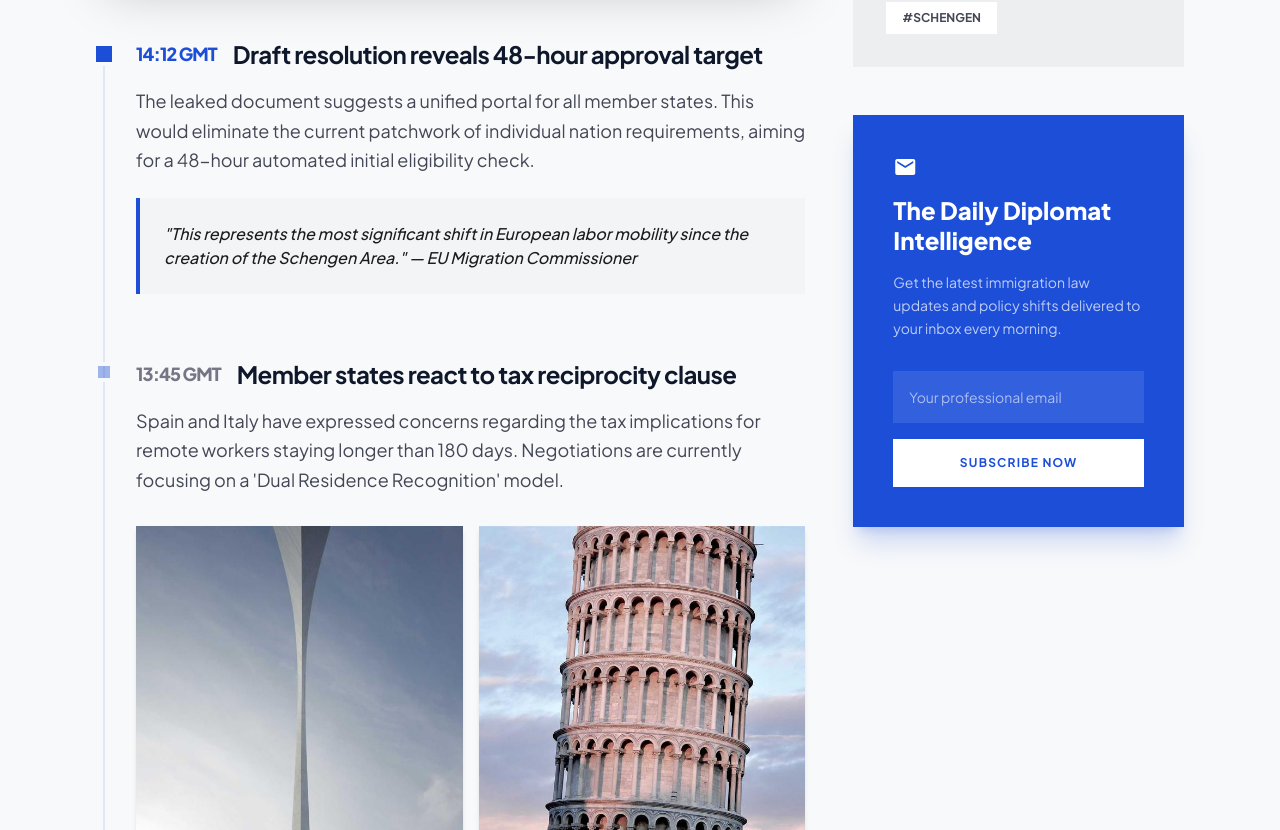
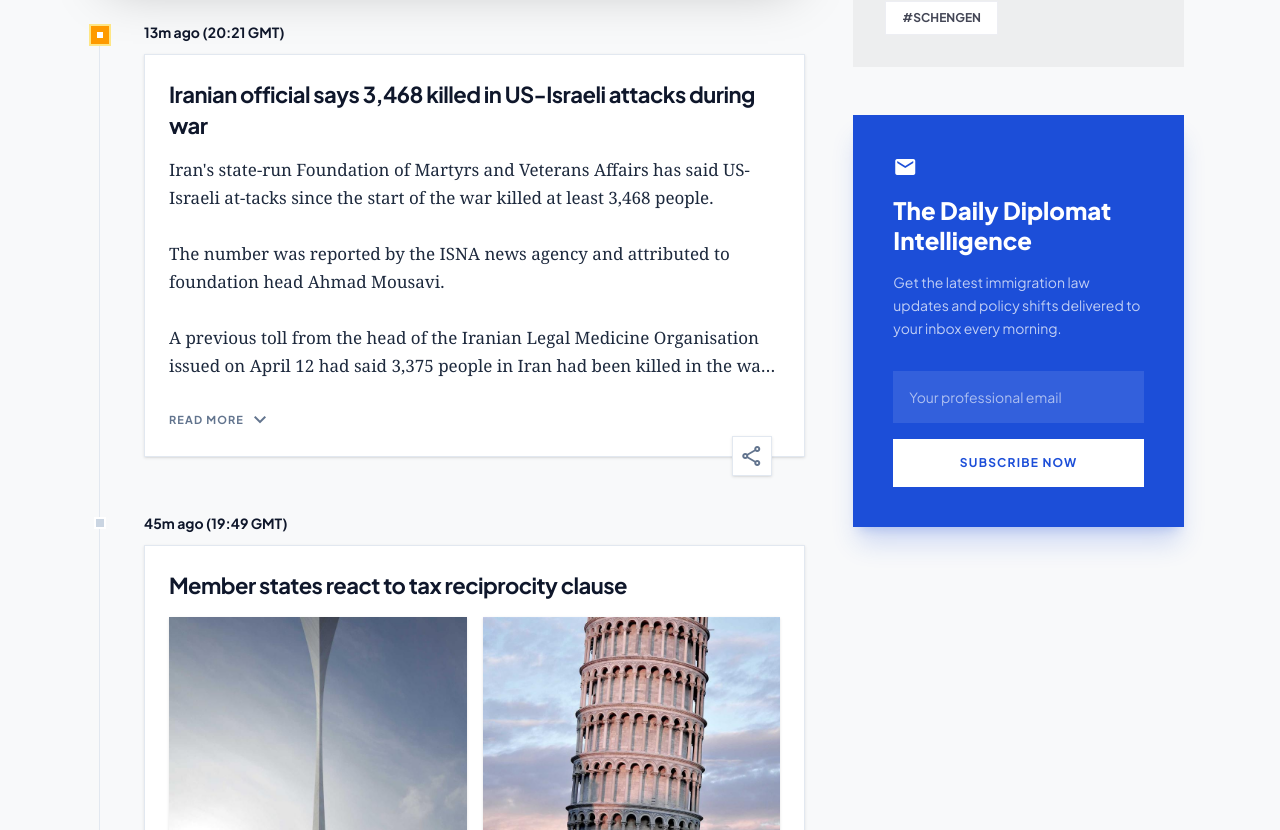
Before and after one commit to infaterasolutions-design/immi24, a Next.js app: page /live-updates in a window 1280 px wide. Shown: the part 850-1680 px from the top of the page. Built offline with nearby package versions, Linux system fonts and the light colour scheme.

Commit message:
feat: redesign live updates cards with read-more toggle and share icons

```diff
--- a/src/app/live-updates/page.js
+++ b/src/app/live-updates/page.js
@@ -6,22 +6,21 @@ import { useState } from "react";
 const INITIAL_UPDATES = [
   {
     id: 1,
-    time: "14:12 GMT",
-    title: "Draft resolution reveals 48-hour approval target",
-    content: "The leaked document suggests a unified portal for all member states. This would eliminate the current patchwork of individual nation requirements, aiming for a 48-hour automated initial eligibility check.",
-    quote: "\"This represents the most significant shift in European labor mobility since the creation of the Schengen Area.\" — EU Migration Commissioner",
+    time: "13m ago (20:21 GMT)",
+    title: "Iranian official says 3,468 killed in US-Israeli attacks during war",
+    content: "Iran's state-run Foundation of Martyrs and Veterans Affairs has said US-Israeli at-tacks since the start of the war killed at least 3,468 people.\n\nThe number was reported by the ISNA news agency and attributed to foundation head Ahmad Mousavi.\n\nA previous toll from the head of the Iranian Legal Medicine Organisation issued on April 12 had said 3,375 people in Iran had been killed in the war.\n\nThis marks a significant escalation in the reported figures, reflecting the ongoing intensity of the conflict. Observers note that these figures have not been independently verified, as international organizations face severe access restrictions in the affected zones.\n\nThe international community continues to call for immediate de-escalation and the opening of humanitarian corridors to provide essential aid to civilian populations caught in the crossfire. Diplomatic efforts in Geneva are currently stalled, with both sides refusing to participate in direct negotiations without preconditions. More details will be shared as the situation develops over the next 24 hours.",
     isFirst: true,
   },
   {
     id: 2,
-    time: "13:45 GMT",
+    time: "45m ago (19:49 GMT)",
     title: "Member states react to tax reciprocity clause",
-    content: "Spain and Italy have expressed concerns regarding the tax implications for remote workers staying longer than 180 days. Negotiations are currently focusing on a 'Dual Residence Recognition' model.",
+    content: "Spain and Italy have expressed concerns regarding the tax implications for remote workers staying longer than 180 days. Negotiations are currently focusing on a 'Dual Residence Recognition' model.\n\nSeveral finance ministers argued that the current framework would disproportionately benefit northern states while draining tax revenues from southern tourist hubs. They propose a mandatory revenue-sharing mechanism if a digital nomad resides in multiple countries during a single fiscal year.",
     images: ["/images/2.jpg", "/images/3.jpg"],
   },
   {
     id: 3,
-    time: "13:10 GMT",
+    time: "2h ago (18:10 GMT)",
     title: "Tech Hubs in Berlin and Lisbon support the move",
     content: "Major European technology associations have released a joint statement welcoming the streamlined digital nomad visa, citing a projected 15% boost in local innovation ecosystems.",
   }
@@ -42,6 +41,76 @@ const MORE_UPDATES = [
     images: ["/images/4.jpg"],
   }
 ];
+
+const LiveUpdateCard = ({ update }) => {
+  const [isExpanded, setIsExpanded] = useState(false);
+
+  return (
+    <article className="relative pl-8 md:pl-12 group mb-10 md:mb-14">
+      {/* Timeline dots */}
+      {update.isFirst ? (
+        <div className="absolute left-[-5px] top-1 w-[18px] h-[18px] bg-amber-500 rounded-full ring-2 ring-amber-200 z-10 flex items-center justify-center">
+            <div className="w-1.5 h-1.5 bg-white rounded-full"></div>
+        </div>
+      ) : (
+        <div className="absolute left-[0px] top-1.5 w-2 h-2 bg-slate-300 rounded-full ring-2 ring-white z-10"></div>
+      )}
+
+      <div className="flex flex-col relative">
+        <header className="flex items-center gap-2 mb-3">
+          <span className="font-bold text-sm text-slate-900">{update.time}</span>
+        </header>
+
+        {/* Card with border and shadow */}
+        <div className="bg-white border border-slate-200 rounded-xl p-5 md:p-6 shadow-sm relative">
+          <h3 className="text-xl md:text-[22px] font-bold font-headline tracking-tight text-slate-900 mb-4 leading-snug">
+            {update.title}
+          </h3>
+
+          {/* Images sit above description */}
+          {update.images && update.images.length > 0 && (
+            <div className={`grid ${update.images.length > 1 ? 'grid-cols-2' : 'grid-cols-1'} gap-3 md:gap-4 mb-4`}>
+              {update.images.map((imgSrc, idx) => (
+                <img key={idx} className="w-full object-cover rounded-xl shadow-sm max-h-[400px]" src={imgSrc} alt={`Update Image ${idx + 1}`} />
+              ))}
+            </div>
+          )}
+
+          <div className="relative">
+            {/* Clamped description content */}
+            <div className={`text-[17px] leading-[1.65] font-serif text-slate-800 whitespace-pre-wrap transition-all duration-300 ${!isExpanded ? 'line-clamp-8' : ''}`}>
+               {update.content}
+            </div>
+
+            {update.quote && (
+              <div className={`bg-slate-50 border-l-4 border-slate-300 p-4 md:p-5 mt-4 italic text-sm md:text-base text-slate-700 font-medium rounded-r-xl ${!isExpanded ? 'hidden' : 'block'}`}>
+                {update.quote}
+              </div>
+            )}
+
+            {/* Display "Read More" universally if content is sufficiently long */}
+            {(update.content.length > 200) && (
+              <div className="mt-4 pt-3">
+                 <button
+                   onClick={() => setIsExpanded(!isExpanded)}
+                   className="text-slate-500 font-bold text-[11px] uppercase tracking-widest hover:text-primary transition-colors flex items-center gap-1"
+                 >
+                   {isExpanded ? "Show Less" : "Read More"}
+                   <span className="material-symbols-outlined text-[16px]">{isExpanded ? 'expand_less' : 'expand_more'}</span>
+                 </button>
+              </div>
+            )}
+          </div>
+
+          {/* Share Button intersecting the bottom border */}
+          <button className="absolute -bottom-5 right-4 md:right-8 w-10 h-10 bg-white border border-slate-200 rounded-full flex items-center justify-center text-slate-500 hover:text-slate-800 hover:shadow-md shadow-sm transition-all group/share z-20">
+            <span className="material-symbols-outlined text-[18px]">share</span>
+          </button>
+        </div>
+      </div>
+    </article>
+  );
+};
 
 export default function LiveUpdatesPage() {
   const [updates, setUpdates] = useState(INITIAL_UPDATES);
@@ -115,43 +184,11 @@ export default function LiveUpdatesPage() {
             </div>
           </header>
 
-          <div className="space-y-10 md:space-y-16 relative mt-10 md:mt-16">
-            <div className="absolute left-[7px] top-4 bottom-0 w-[2px] bg-primary/10"></div>
+          <div className="space-y-2 md:space-y-4 relative mt-8 md:mt-12">
+            <div className="absolute left-[3px] top-6 bottom-0 w-[1px] bg-slate-200"></div>
 
             {updates.map((update) => (
-              <article key={update.id} className="relative pl-8 md:pl-10 group">
-                {update.isFirst ? (
-                  <div className="absolute left-0 top-2 w-4 h-4 bg-primary rounded-full ring-4 ring-surface"></div>
-                ) : (
-                  <div className="absolute left-[2px] top-2 w-3 h-3 bg-primary/40 rounded-full ring-4 ring-surface"></div>
-                )}
-
-                <div className="flex flex-col gap-3 md:gap-4">
-                  <header className="flex flex-col sm:flex-row sm:items-center gap-1 sm:gap-4">
-                    <span className={`${update.isFirst ? 'text-primary' : 'text-outline'} font-extrabold text-base md:text-lg font-headline tracking-tighter`}>{update.time}</span>
-                    <h3 className="text-xl md:text-2xl font-bold font-headline tracking-tight text-on-surface group-hover:text-primary transition-colors cursor-pointer text-slate-900">
-                      {update.title}
-                    </h3>
-                  </header>
-                  <p className="text-base md:text-lg leading-relaxed text-on-surface-variant max-w-2xl">
-                    {update.content}
-                  </p>
-
-                  {update.quote && (
-                    <div className="bg-surface-container-low border-l-4 border-primary p-4 md:p-6 mt-2 italic text-sm md:text-base text-on-surface font-medium rounded-r-xl">
-                      {update.quote}
-                    </div>
-                  )}
-
-                  {update.images && update.images.length > 0 && (
-                    <div className={`grid ${update.images.length > 1 ? 'grid-cols-2' : 'grid-cols-1'} gap-3 md:gap-4 mt-4`}>
-                      {update.images.map((imgSrc, idx) => (
-                        <img key={idx} className="aspect-square object-cover rounded-xl shadow-md" src={imgSrc} alt={`Update Image ${idx + 1}`} />
-                      ))}
-                    </div>
-                  )}
-                </div>
-              </article>
+              <LiveUpdateCard key={update.id} update={update} />
             ))}
           </div>
 
```
